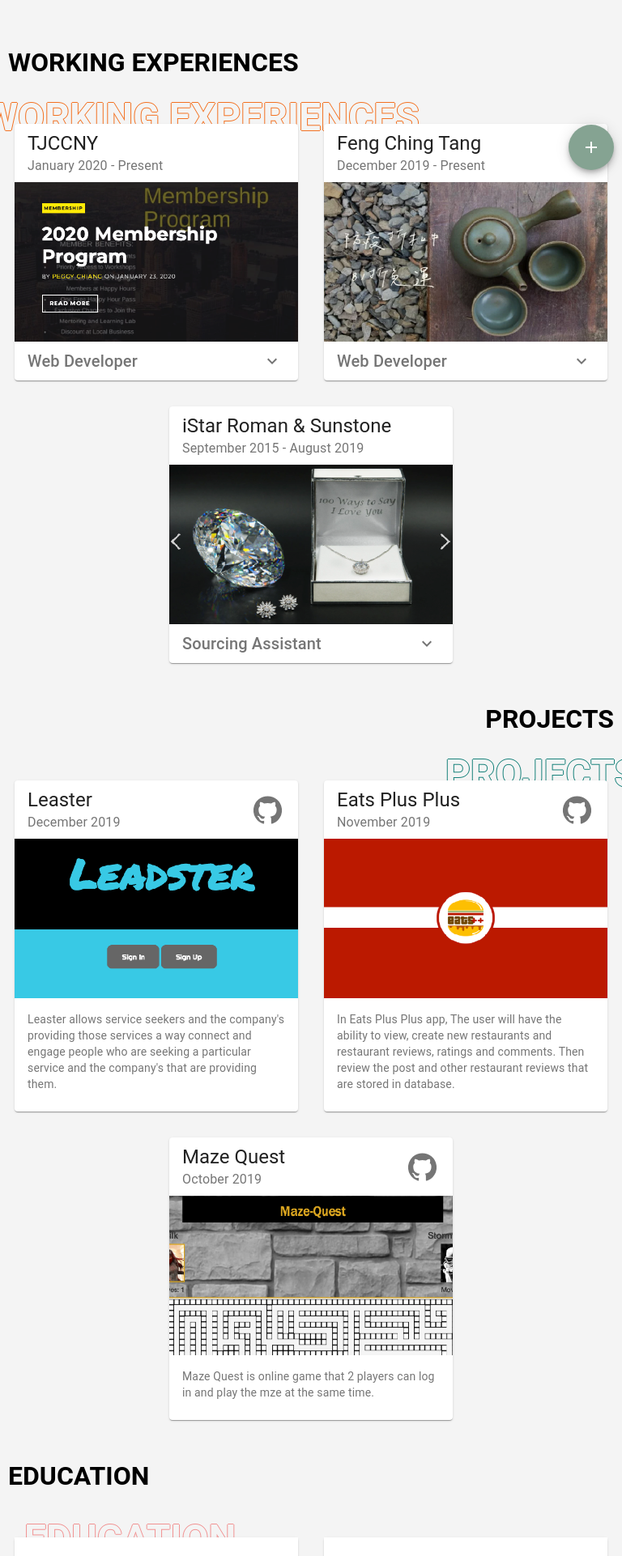
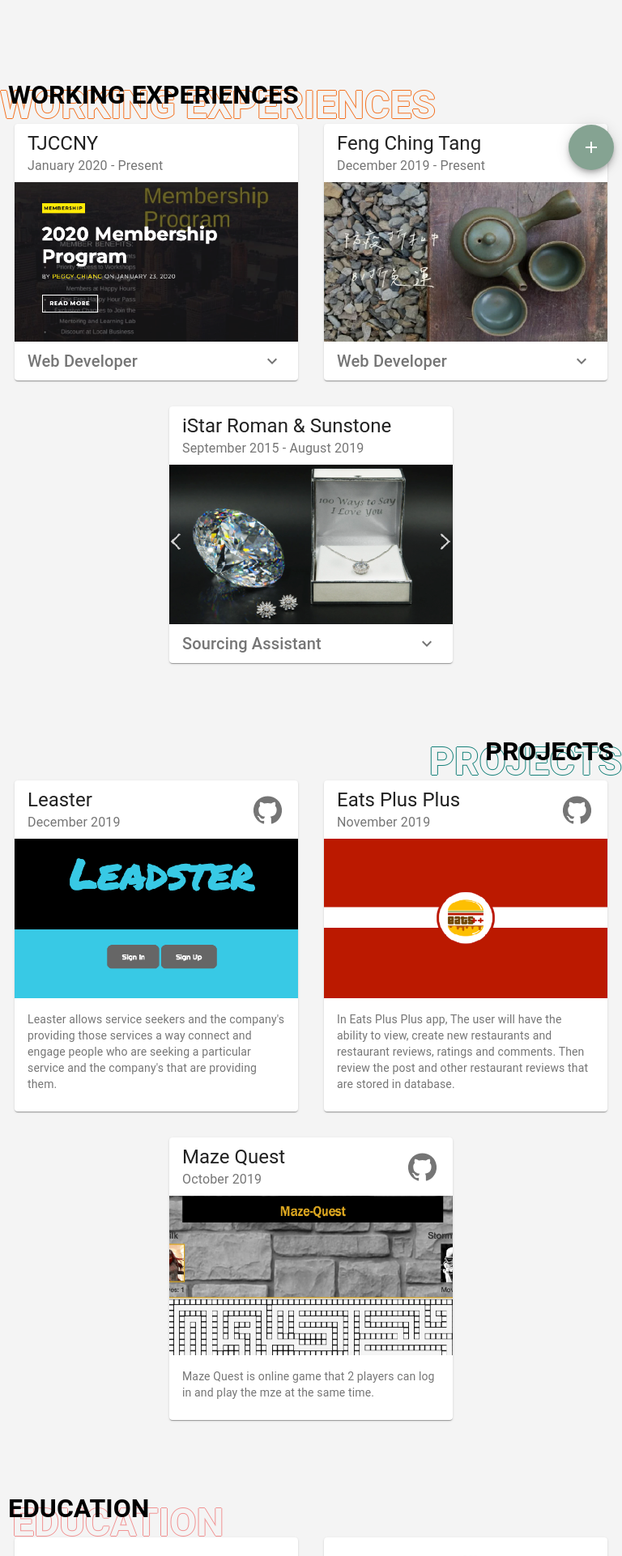
Before and after one commit to peiyuwu9/my-website, a React (Create React App) app: page / in a window 768 px wide. Shown: the part 802-2724 px from the top of the page at 81% size. Built offline with nearby package versions, Linux system fonts and the light colour scheme; the HTML template or start-up script is replaced by a standard one.

Commit message:
Update layout

```diff
--- a/src/components/EducationPaper.js
+++ b/src/components/EducationPaper.js
@@ -12,12 +12,13 @@
   },
   logoPaper: {
     width: 350,
+    textAlign: "center",
   },
   logoImage: {
-    width: "100%",
+    width: "90%",
   },
   paperContent: {
-    padding: "16px 16px 24px",
+    paddingBottom: "20px",
   },
 }));
 
--- a/src/index.css
+++ b/src/index.css
@@ -66,6 +66,8 @@
 main h1.headline {
   font-size: 3rem;
   z-index: 1;
+  position: relative;
+  top: 60px;
 }
 
 main h1.headlineBase {
@@ -131,7 +133,7 @@
   top: -2px;
 }
 
-button.MuiFab-sizeSmall{
+button.MuiFab-sizeSmall {
   width: 55px;
   height: 55px;
 }
@@ -146,20 +148,56 @@
   }
 
   main h1.headline {
-    font-size: 1rem;
-  }
-
-  main h1.headlineBase {
     font-size: 2rem;
-  }
-}
-
-@media only screen and (max-width: 768px) {
-  main h1.headline {
-    font-size: 2rem;
+    top: 20px;
   }
 
   main h1.headlineBase {
     font-size: 3rem;
   }
+
+  main h1.line1 {
+    top: 10px;
+    left: -20px;
+  }
+  main h1.line2 {
+    top: 10px;
+    left: 20px;
+  }
+  main h1.line3 {
+    top: 20px;
+    left: 10px;
+  }
+  main h1.line4 {
+    top: 20px;
+    left: -10px;
+  }
 }
+
+@media (min-width: 481px) and (max-width: 768px) {
+  main h1.headline {
+    font-size: 2rem;
+    top: 40px;
+  }
+
+  main h1.headlineBase {
+    font-size: 3rem;
+  }
+
+  main h1.line1 {
+    top: 5px;
+    left: -10px;
+  }
+  main h1.line2 {
+    top: 5px;
+    left: 10px;
+  }
+  main h1.line3 {
+    top: 10px;
+    left: 5px;
+  }
+  main h1.line4 {
+    top: 10px;
+    left: -5px;
+  }
+}
```
